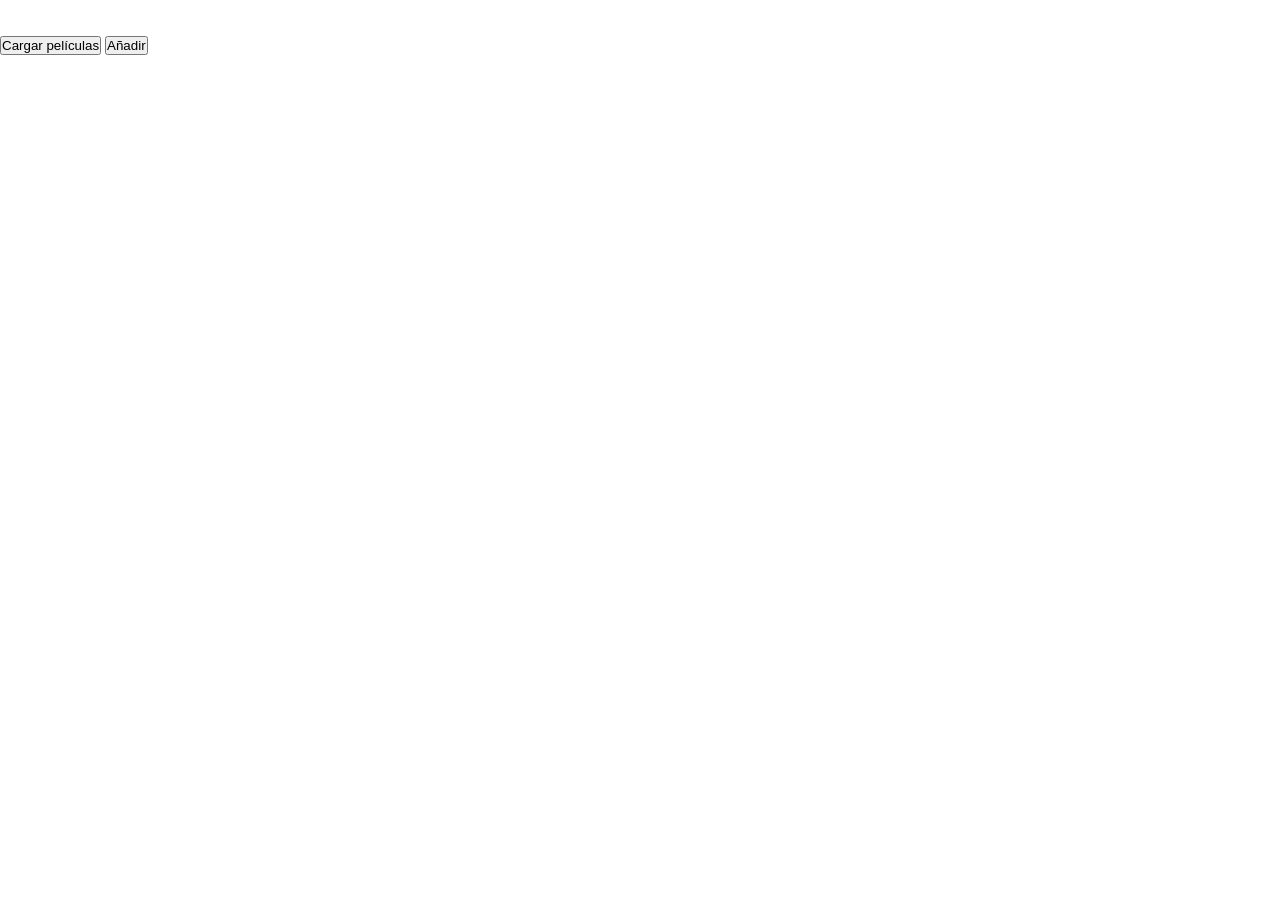
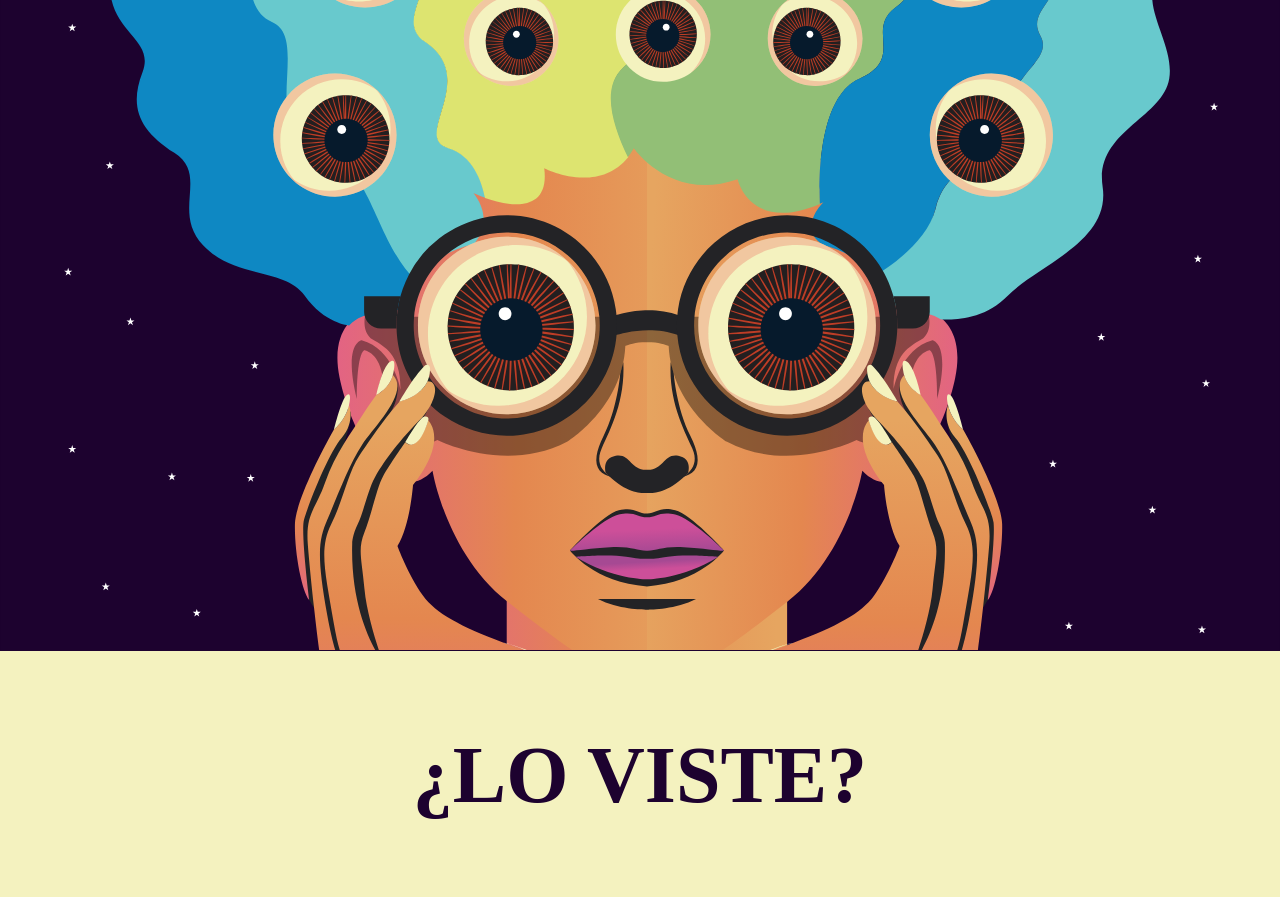
Before and after one commit to marianyarj/lo-viste, a website: page index.html in a window 1280 px wide. Shown: the top 897 px of the page. Before the commit the page ends 800 px from the top, so only its background shows below. Drawn offline with Linux system fonts and the light colour scheme.

Commit message:
implement parallax background, set page background color, and add nav title (#2)

```diff
--- a/index.html
+++ b/index.html
@@ -10,6 +10,11 @@
 </head>
 
 <body>
+    <div class="parallax"></div>
+    <div class="title">
+        <h1>¿LO VISTE?</h1>
+    </div>
+    <div class="parallax"></div>
     <main>
         <div id="movieModal" class="modal">
             <div class="modal-content">
--- a/src/style.css
+++ b/src/style.css
@@ -2,6 +2,37 @@
     margin: 0;
     padding: 0;
     box-sizing: border-box;
+}
+
+body {
+    background-color: #1D022F;
+
+}
+
+main {
+    height: 100vh;
+}
+
+.parallax {
+    background-image: url(./img/drop-labs-CZ3UfZAANow-unsplashs.svg);
+    background-size: cover;
+    min-height: 650px;
+    background-attachment: fixed;
+    background-position: center center;
+    background-repeat: no-repeat;
+}
+
+.title {
+    height: 250px;
+    background-color: #F4F2BF;
+    font-size: 40px;
+    color: #1D022F;
+    text-align: center;
+    display: flex;
+    justify-content: center;
+    align-items: center;
+    border-top: 1px solid #1D022F;
+    border-bottom: 1px solid #1D022F;
 }
 
 .movie-section {
```
Also changed, not shown: src/img/drop-labs-CZ3UfZAANow-unsplashs.svg (added).
